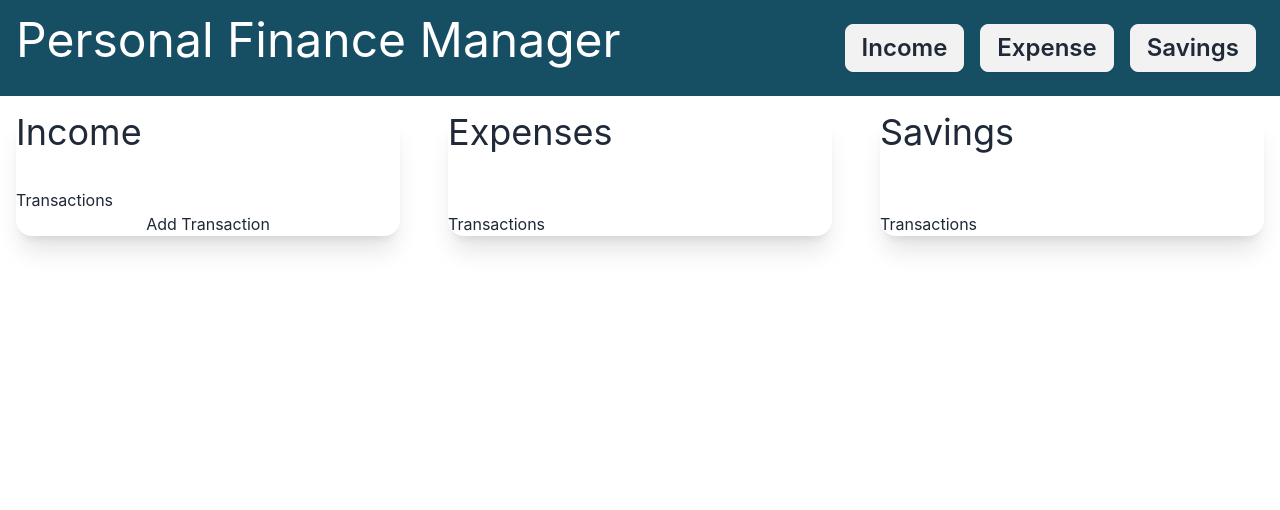
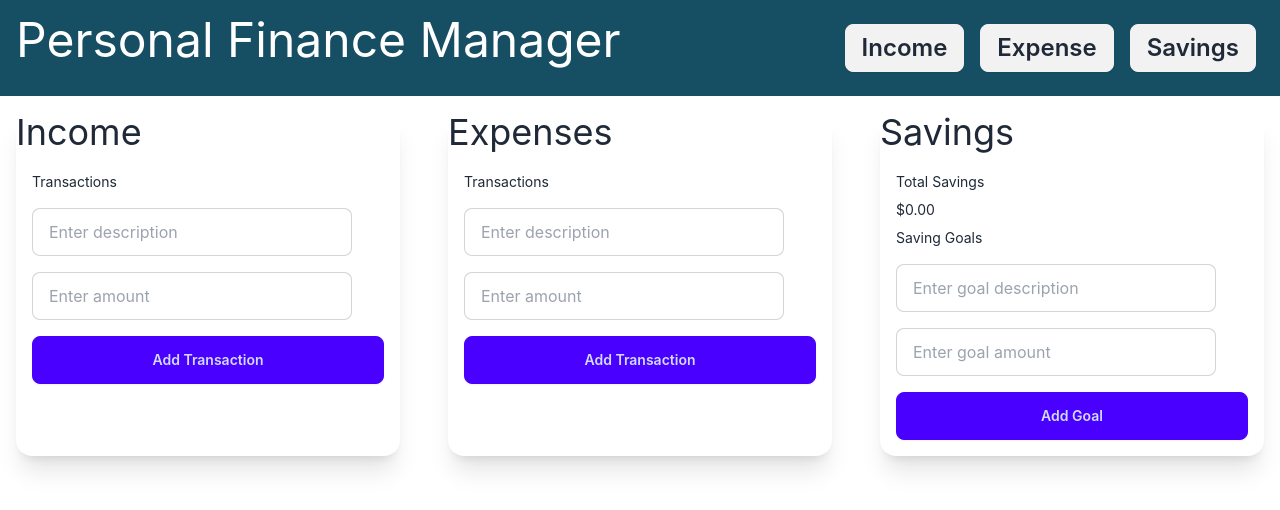
Before and after one commit to maaneesh/Finance-Tracker, a React (Vite) app: page / in a window 1280 px wide. Shown: the top 510 px of the page. Built offline with nearby package versions, Linux system fonts and the light colour scheme.

Commit message:
updated components to add income, expense and savings

```diff
--- a/src/components/expenseView.jsx
+++ b/src/components/expenseView.jsx
@@ -1,14 +1,63 @@
-import React from "react";
+import React, { useContext, useState } from "react";
+import { MoneyContext } from "../MoneyContext";
 
 function ExpenseView() {
+  const { expenseTransactions, setExpenseTransactions } =
+    useContext(MoneyContext);
+  const [newTransaction, setNewTransaction] = useState({
+    amount: "",
+    description: "",
+  });
+
+  const addTransaction = () => {
+    if (
+      newTransaction.amount.trim() !== "" &&
+      newTransaction.description.trim() !== ""
+    ) {
+      setExpenseTransactions([...expenseTransactions, newTransaction]);
+      setNewTransaction({ amount: "", description: "" }); // Clear the input fields after adding the transaction
+    }
+  };
+
   return (
-    <div className="card card-compact m-4  bg-base-100 w-96 shadow-xl">
+    <div className="card card-compact m-4 bg-base-100 w-96 shadow-xl">
       <div className="card-title text-4xl font-normal">
         <h2>Expenses</h2>
       </div>
-      <div className="card-body font-normal"></div>
-      <h2>Transactions</h2>
-      <p></p>
+      <div className="card-body font-normal">
+        <h2>Transactions</h2>
+        <ul>
+          {expenseTransactions.map((transaction, index) => (
+            <li key={index}>
+              {transaction.description}: ${transaction.amount}
+            </li>
+          ))}
+        </ul>
+        <input
+          type="text"
+          value={newTransaction.description}
+          onChange={(e) =>
+            setNewTransaction({
+              ...newTransaction,
+              description: e.target.value,
+            })
+          }
+          placeholder="Enter description"
+          className="input input-bordered w-full max-w-xs"
+        />
+        <input
+          type="number"
+          value={newTransaction.amount}
+          onChange={(e) =>
+            setNewTransaction({ ...newTransaction, amount: e.target.value })
+          }
+          placeholder="Enter amount"
+          className="input input-bordered w-full max-w-xs mt-2"
+        />
+        <button onClick={addTransaction} className="btn btn-primary mt-2">
+          Add Transaction
+        </button>
+      </div>
     </div>
   );
 }
--- a/src/components/incomeView.jsx
+++ b/src/components/incomeView.jsx
@@ -1,25 +1,63 @@
-import React, { useContext } from "react";
+import React, { useContext, useState } from "react";
 import { MoneyContext } from "../MoneyContext";
 
 function IncomeView() {
   const { incomeTransactions, setIncomeTransactions } =
     useContext(MoneyContext);
+  const [newTransaction, setNewTransaction] = useState({
+    amount: "",
+    description: "",
+  });
 
   const addTransaction = () => {
-    setIncomeTransactions([...incomeTransactions, "New Transaction"]);
+    if (
+      newTransaction.amount.trim() !== "" &&
+      newTransaction.description.trim() !== ""
+    ) {
+      setIncomeTransactions([...incomeTransactions, newTransaction]);
+      setNewTransaction({ amount: "", description: "" }); // Clear the input fields after adding the transaction
+    }
   };
 
-  console.log(incomeTransactions);
-
   return (
-    <div className="card card-compact m-4  bg-base-100 w-96 shadow-xl">
+    <div className="card card-compact m-4 bg-base-100 w-96 shadow-xl">
       <div className="card-title text-4xl font-normal">
-        <h2> Income</h2>
+        <h2>Income</h2>
       </div>
-      <div className="card-body font-normal"></div>
-      <h2>Transactions</h2>
-      <p>{incomeTransactions}</p>
-      <button onClick={addTransaction}>Add Transaction</button>
+      <div className="card-body font-normal">
+        <h2>Transactions</h2>
+        <ul>
+          {incomeTransactions.map((transaction, index) => (
+            <li key={index}>
+              {transaction.description}: ${transaction.amount}
+            </li>
+          ))}
+        </ul>
+        <input
+          type="text"
+          value={newTransaction.description}
+          onChange={(e) =>
+            setNewTransaction({
+              ...newTransaction,
+              description: e.target.value,
+            })
+          }
+          placeholder="Enter description"
+          className="input input-bordered w-full max-w-xs"
+        />
+        <input
+          type="number"
+          value={newTransaction.amount}
+          onChange={(e) =>
+            setNewTransaction({ ...newTransaction, amount: e.target.value })
+          }
+          placeholder="Enter amount"
+          className="input input-bordered w-full max-w-xs mt-2"
+        />
+        <button onClick={addTransaction} className="btn btn-primary mt-2">
+          Add Transaction
+        </button>
+      </div>
     </div>
   );
 }
--- a/src/components/savingsView.jsx
+++ b/src/components/savingsView.jsx
@@ -1,14 +1,57 @@
-import React from "react";
+import React, { useContext, useState } from "react";
+import { MoneyContext } from "../MoneyContext";
 
 function SavingsView() {
+  const { totalIncome, totalExpenses } = useContext(MoneyContext);
+  const savings = totalIncome - totalExpenses;
+
+  const [savingGoals, setSavingGoals] = useState([]);
+  const [newGoal, setNewGoal] = useState({ amount: "", description: "" });
+
+  const addGoal = () => {
+    if (newGoal.amount.trim() !== "" && newGoal.description.trim() !== "") {
+      setSavingGoals([...savingGoals, newGoal]);
+      setNewGoal({ amount: "", description: "" }); // Clear the input fields after adding the goal
+    }
+  };
+
   return (
-    <div className="card card-compact m-4  bg-base-100 w-96 shadow-xl">
+    <div className="card card-compact m-4 bg-base-100 w-96 shadow-xl">
       <div className="card-title text-4xl font-normal">
         <h2>Savings</h2>
       </div>
-      <div className="card-body font-normal"></div>
-      <h2>Transactions</h2>
-      <p></p>
+      <div className="card-body font-normal">
+        <h2>Total Savings</h2>
+        <p>${savings.toFixed(2)}</p>
+        <h2>Saving Goals</h2>
+        <ul>
+          {savingGoals.map((goal, index) => (
+            <li key={index}>
+              {goal.description}: ${goal.amount} -{" "}
+              {savings >= parseFloat(goal.amount) ? "Met" : "Not Met"}
+            </li>
+          ))}
+        </ul>
+        <input
+          type="text"
+          value={newGoal.description}
+          onChange={(e) =>
+            setNewGoal({ ...newGoal, description: e.target.value })
+          }
+          placeholder="Enter goal description"
+          className="input input-bordered w-full max-w-xs"
+        />
+        <input
+          type="number"
+          value={newGoal.amount}
+          onChange={(e) => setNewGoal({ ...newGoal, amount: e.target.value })}
+          placeholder="Enter goal amount"
+          className="input input-bordered w-full max-w-xs mt-2"
+        />
+        <button onClick={addGoal} className="btn btn-primary mt-2">
+          Add Goal
+        </button>
+      </div>
     </div>
   );
 }
--- a/src/moneyContext.jsx
+++ b/src/moneyContext.jsx
@@ -4,10 +4,27 @@ const MoneyContext = createContext();
 
 const MoneyProvider = ({ children }) => {
   const [incomeTransactions, setIncomeTransactions] = useState([]);
+  const [expenseTransactions, setExpenseTransactions] = useState([]);
+
+  const totalIncome = incomeTransactions.reduce(
+    (acc, transaction) => acc + parseFloat(transaction.amount),
+    0
+  );
+  const totalExpenses = expenseTransactions.reduce(
+    (acc, transaction) => acc + parseFloat(transaction.amount),
+    0
+  );
 
   return (
     <MoneyContext.Provider
-      value={{ incomeTransactions, setIncomeTransactions }}
+      value={{
+        incomeTransactions,
+        setIncomeTransactions,
+        expenseTransactions,
+        setExpenseTransactions,
+        totalIncome,
+        totalExpenses,
+      }}
     >
       {children}
     </MoneyContext.Provider>
```
